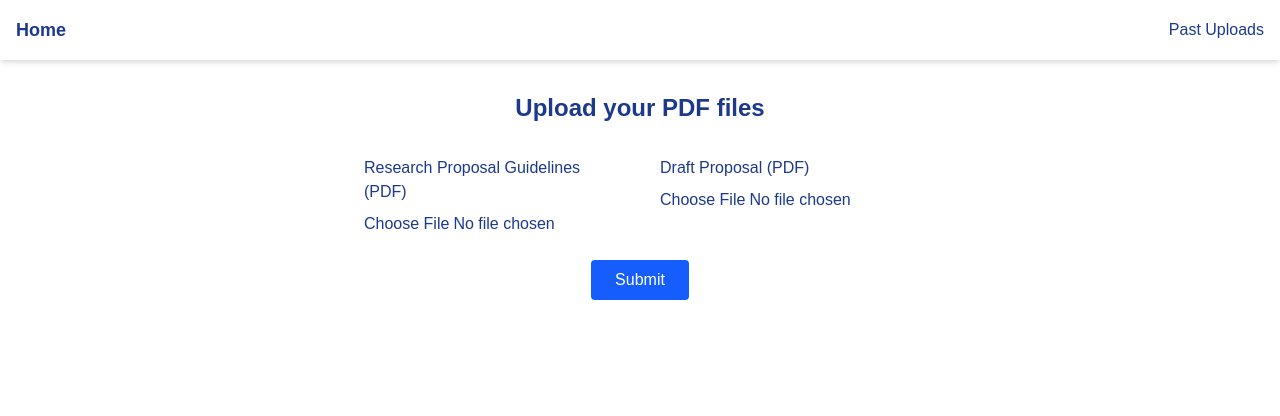
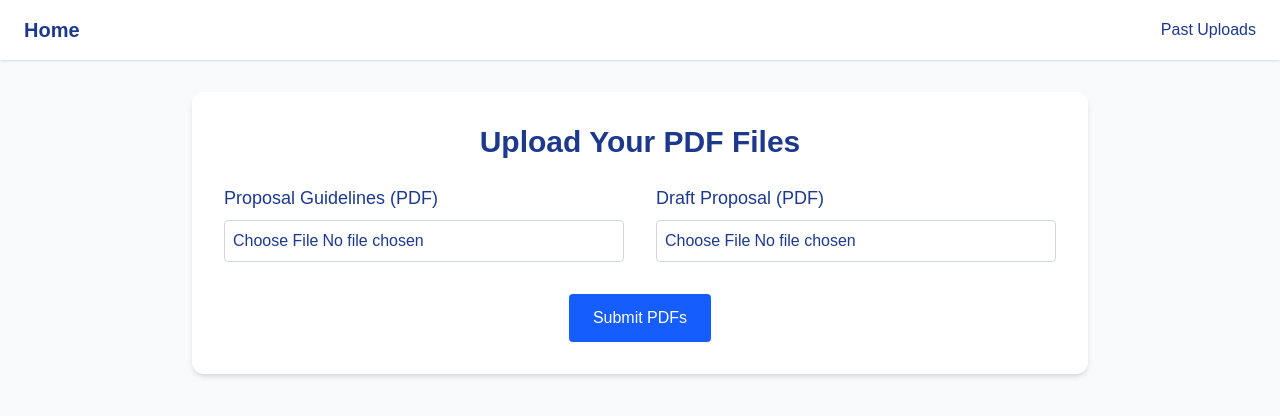
Before and after one commit to bistii1/demo2, a Next.js app: page /upload in a window 1280 px wide. Shown: the top 416 px of the page. Built offline with nearby package versions, Linux system fonts and the light colour scheme; no server answers.

Commit message:
hopefully deployable

```diff
--- a/src/pages/pastuploads.tsx
+++ /dev/null
@@ -1,73 +0,0 @@
-// pages/pastuploads.tsx
-import { useUser } from '@auth0/nextjs-auth0/client';
-import Link from 'next/link';
-import { useEffect, useState } from 'react';
-
-type UploadEntry = {
-  _id: string;
-  userId: string;
-  guidelinesUrl: string;
-  proposalUrl: string;
-  uploadedAt: string;
-};
-
-export default function PastUploads() {
-  const { user, isLoading } = useUser();
-  const [uploads, setUploads] = useState<UploadEntry[]>([]);
-  const [search, setSearch] = useState('');
-
-  useEffect(() => {
-    if (!user) return;
-    fetch(`/api/uploads?user=${user.sub}`)
-      .then(res => res.json())
-      .then(data => setUploads(data));
-  }, [user]);
-
-  const filtered = uploads.filter(upload =>
-    upload.uploadedAt.toLowerCase().includes(search.toLowerCase())
-  );
-
-  if (isLoading) return <div>Loading...</div>;
-
-  return (
-    <div className="min-h-screen bg-white text-blue-900">
-      {/* Navbar */}
-      <nav className="flex justify-between items-center p-4 shadow-md">
-        <Link href="/" className="text-lg font-semibold">Home</Link>
-        <div className="space-x-4">
-          <Link href="/upload">Upload</Link>
-          {user && (
-            <Link href="/api/auth/logout" legacyBehavior>
-              <a className="text-red-600 font-semibold">Sign Out</a>
-            </Link>
-          )}
-        </div>
-      </nav>
-
-      {/* Page Content */}
-      <main className="p-8 max-w-4xl mx-auto">
-        <h1 className="text-2xl font-bold mb-6">Past Uploads</h1>
-
-        <input
-          type="text"
-          placeholder="Search by upload date..."
-          className="mb-6 p-2 border border-gray-300 rounded w-full"
-          value={search}
-          onChange={(e) => setSearch(e.target.value)}
-        />
-
-        <ul className="space-y-4">
-          {filtered.map((upload) => (
-            <li key={upload._id} className="p-4 border rounded shadow-sm bg-gray-50">
-              <p className="text-sm text-gray-600 mb-2">Uploaded: {new Date(upload.uploadedAt).toLocaleString()}</p>
-              <div className="space-x-4">
-                <a href={upload.guidelinesUrl} target="_blank" className="text-blue-600 underline">View Guidelines</a>
-                <a href={upload.proposalUrl} target="_blank" className="text-blue-600 underline">View Proposal</a>
-              </div>
-            </li>
-          ))}
-        </ul>
-      </main>
-    </div>
-  );
-}
--- a/src/pages/upload.tsx
+++ b/src/pages/upload.tsx
@@ -26,47 +26,64 @@ export default function Upload() {
   };
 
   return (
-        <div className="min-h-screen bg-white text-blue-900">
+    <div className="min-h-screen bg-gray-50 text-blue-900">
       {/* Navbar */}
-            <nav className="flex justify-between items-center p-4 shadow-md">
-                <Link href="/" className="text-lg font-semibold">Home</Link>
+      <nav className="flex justify-between items-center px-6 py-4 bg-white shadow-sm">
+        <Link href="/" className="text-xl font-semibold">Home</Link>
         <div className="space-x-4">
-                    <Link href="/pastuploads">Past Uploads</Link>
+          <Link href="/pastuploads" className="hover:underline">Past Uploads</Link>
           {user && (
             <Link href="/api/auth/logout" legacyBehavior>
-                            <a className="text-red-600 font-semibold">Sign Out</a>
+              <a className="text-red-600 font-semibold hover:underline">Sign Out</a>
             </Link>
-
           )}
         </div>
       </nav>
 
       {/* Upload Section */}
       <main className="flex flex-col items-center justify-center p-8">
-                <h1 className="text-2xl font-bold mb-8">Upload your PDF files</h1>
+        <div className="bg-white shadow-md rounded-xl p-8 w-full max-w-4xl">
+          <h1 className="text-3xl font-bold mb-6 text-center">Upload Your PDF Files</h1>
 
-                <div className="flex gap-10 mb-6">
+          <div className="grid grid-cols-1 md:grid-cols-2 gap-8">
             {/* Guidelines */}
-                    <div className="w-64">
-                        <label className="block mb-2 font-medium">Research Proposal Guidelines (PDF)</label>
-                        <input type="file" accept="application/pdf" onChange={(e) => setGuidelines(e.target.files?.[0] || null)} />
-                        {guidelines && <embed src={URL.createObjectURL(guidelines)} className="mt-2 w-full h-40" />}
+            <div>
+              <label className="block text-lg font-medium mb-2">Proposal Guidelines (PDF)</label>
+              <input
+                type="file"
+                accept="application/pdf"
+                onChange={(e) => setGuidelines(e.target.files?.[0] || null)}
+                className="w-full p-2 border border-gray-300 rounded"
+              />
+              {guidelines && (
+                <embed src={URL.createObjectURL(guidelines)} className="mt-4 w-full h-48 border rounded" />
+              )}
             </div>
 
             {/* Proposal */}
-                    <div className="w-64">
-                        <label className="block mb-2 font-medium">Draft Proposal (PDF)</label>
-                        <input type="file" accept="application/pdf" onChange={(e) => setProposal(e.target.files?.[0] || null)} />
-                        {proposal && <embed src={URL.createObjectURL(proposal)} className="mt-2 w-full h-40" />}
+            <div>
+              <label className="block text-lg font-medium mb-2">Draft Proposal (PDF)</label>
+              <input
+                type="file"
+                accept="application/pdf"
+                onChange={(e) => setProposal(e.target.files?.[0] || null)}
+                className="w-full p-2 border border-gray-300 rounded"
+              />
+              {proposal && (
+                <embed src={URL.createObjectURL(proposal)} className="mt-4 w-full h-48 border rounded" />
+              )}
             </div>
           </div>
 
+          <div className="mt-8 flex justify-center">
             <button
               onClick={handleSubmit}
-                    className="bg-blue-600 text-white px-6 py-2 rounded hover:bg-blue-700"
+              className="bg-blue-600 text-white px-6 py-3 rounded hover:bg-blue-700 transition"
             >
-                    Submit
+              Submit PDFs
             </button>
+          </div>
+        </div>
       </main>
     </div>
   );
```
Lines whose indentation alone changed are shown as unchanged.
